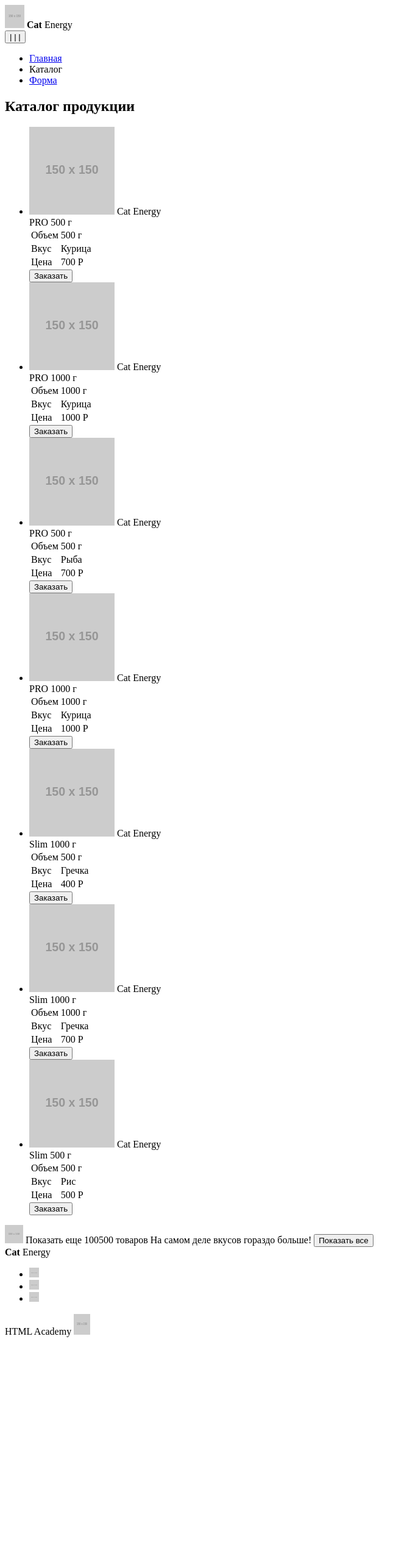
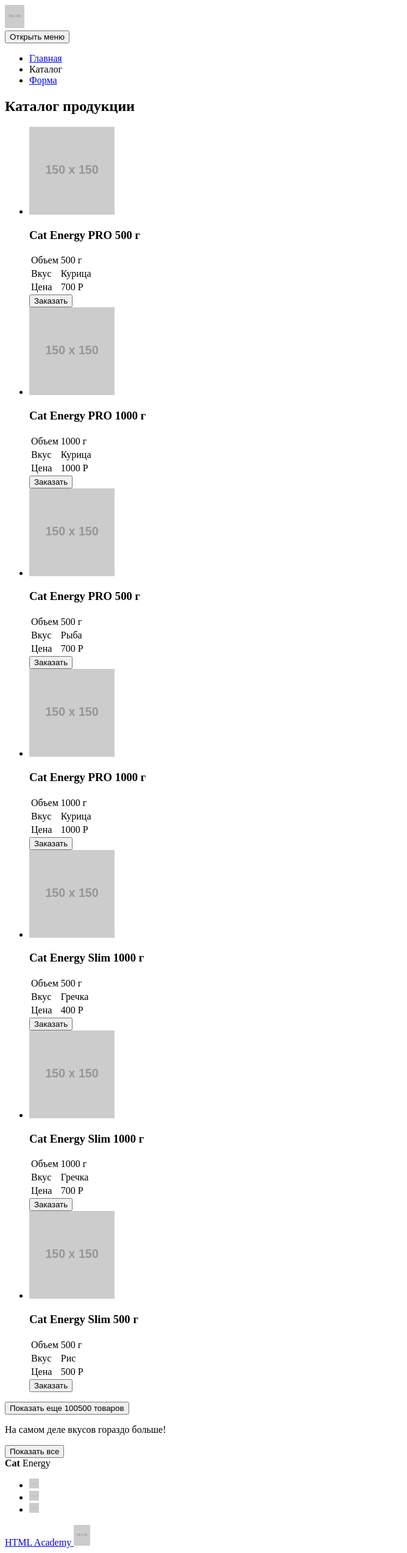
Before and after one commit to zCleverest/354775-cat-energy-18, a website: page source/catalog.html in a window 1280 px wide. Shown: the whole page at 61% size, without its empty margins (0-668 px from the left). Before the commit the page ends 2201 px from the top, so only its background shows below. Drawn offline with Linux system fonts and the light colour scheme; placeholder pictures from the web are drawn by us.

Commit message:
Добавляет правки в текущую разметку

```diff
--- a/source/catalog.html
+++ b/source/catalog.html
@@ -5,16 +5,13 @@
     <title>HTML Academy: Кэт энерджи | Каталог</title>
   </head>
   <body class="page">
-    <header class="page-header header">
-      <div class="page-header__content">
-        <a class="page-logo page-header__logo">
-          <img src="https://via.placeholder.com/150x150" width="32" height="38" class="page-header__logo-image" alt="logotype">
+    <header class="page__header header">
+      <div class="header__content">
+        <a href="index.html" class="page__logo header__logo">
+          <img src="https://via.placeholder.com/150x150" width="32" height="38" class="page__logo-image header__logo-image" alt="Cat Energy">
         </a>
-        <span class="page-title page-title__header">
-          <b>Cat</b> Energy
-        </span>
         <nav class="main-nav">
-          <button class="main-nav__toggle" type="button">| | |</button>
+          <button class="main-nav__toggle" type="button">Открыть меню</button>
           <ul class="main-nav__list visually-hidden">
             <li class="main-nav__item">
               <a href="index.html">Главная</a>
@@ -30,16 +27,16 @@
       </div>
     </header>
 
-    <main class="page-main">
+    <main class="page__main">
       <section class="catalog">
         <div class="catalog__content">
           <h1>Каталог продукции</h1>
           <ul class="catalog__list">
             <li class="catalog__item">
               <img src="https://via.placeholder.com/150x150" alt="Item-1" class="catalog__image" width="140" height="144" >
-              <span class="catalog__title">
-                  Cat Energy <br> PRO 500 г
-              </span>
+              <h3 class="catalog__title">
+                  Cat Energy PRO 500 г
+              </h3>
               <table class="catalog__list">
                 <tr>
                   <td class="catalog__option">Объем</td>
@@ -58,9 +55,9 @@
             </li>
             <li class="catalog__item">
               <img src="https://via.placeholder.com/150x150" alt="Item-2" class="catalog__image" width="140" height="144" >
-              <span class="catalog__title">
-                  Cat Energy <br> PRO 1000 г
-              </span>
+              <h3 class="catalog__title">
+                  Cat Energy PRO 1000 г
+              </h3>
               <table class="catalog__list">
                 <tr>
                   <td class="catalog__option">Объем</td>
@@ -79,9 +76,9 @@
             </li>
             <li class="catalog__item">
               <img src="https://via.placeholder.com/150x150" alt="Item-3" class="catalog__image" width="140" height="144" >
-              <span class="catalog__title">
-                  Cat Energy <br> PRO 500 г
-              </span>
+              <h3 class="catalog__title">
+                  Cat Energy PRO 500 г
+              </h3>
               <table class="catalog__list">
                 <tr>
                   <td class="catalog__option">Объем</td>
@@ -100,9 +97,9 @@
             </li>
             <li class="catalog__item">
               <img src="https://via.placeholder.com/150x150" alt="Item-4" class="catalog__image" width="140" height="144" >
-              <span class="catalog__title">
-                  Cat Energy <br> PRO 1000 г
-              </span>
+              <h3 class="catalog__title">
+                  Cat Energy PRO 1000 г
+              </h3>
               <table class="catalog__list">
                 <tr>
                   <td class="catalog__option">Объем</td>
@@ -121,9 +118,9 @@
             </li>
             <li class="catalog__item">
               <img src="https://via.placeholder.com/150x150" alt="Item-5" class="catalog__image" width="140" height="144" >
-              <span class="catalog__title">
-                  Cat Energy <br> Slim 1000 г
-              </span>
+              <h3 class="catalog__title">
+                  Cat Energy Slim 1000 г
+              </h3>
               <table class="catalog__list">
                 <tr>
                   <td class="catalog__option">Объем</td>
@@ -142,9 +139,9 @@
             </li>
             <li class="catalog__item">
               <img src="https://via.placeholder.com/150x150" alt="Item-6" class="catalog__image" width="140" height="144" >
-              <span class="catalog__title">
-                  Cat Energy <br> Slim 1000 г
-              </span>
+              <h3 class="catalog__title">
+                  Cat Energy Slim 1000 г
+              </h3>
               <table class="catalog__list">
                 <tr>
                   <td class="catalog__option">Объем</td>
@@ -163,9 +160,9 @@
             </li>
             <li class="catalog__item">
               <img src="https://via.placeholder.com/150x150" alt="Item-3" class="catalog__image" width="140" height="144">
-              <span class="catalog__title">
-                  Cat Energy <br> Slim 500 г
-              </span>
+              <h3 class="catalog__title">
+                  Cat Energy Slim 500 г
+              </h3>
               <table class="catalog__list">
                 <tr>
                   <td class="catalog__option">Объем</td>
@@ -184,18 +181,17 @@
             </li>
           </ul>
           <div class="show-more">
-            <img src="https://via.placeholder.com/150x150" alt="Show more" class="show-more__image" width="30" height="30">
-            <span class="show-more__title">Показать еще 100500 товаров</span>
-            <span class="show-more__description">На самом деле вкусов гораздо больше!</span>
-            <button class="button button--grey show-more__button" type="button">Показать все</button>
+            <button class="show-more__button">Показать еще 100500 товаров</button>
+            <p class="show-more__description">На самом деле вкусов гораздо больше!</p>
+            <button class="show-more__button" type="button">Показать все</button>
           </div>
         </div>
       </section>
     </main>
 
-    <footer class="page-footer footer">
+    <footer class="page__footer footer">
       <div class="footer__content">
-        <span class="page-title page-title__footer">
+        <span class="page__title footer__title">
           <b>Cat</b> Energy
         </span>
         <ul class="social">
@@ -206,7 +202,7 @@
           </li>
           <li class="social__item">
             <a href="https://www.instagram.com/htmlacademy" class="social__link">
-              <img src="https://via.placeholder.com/150x150" class="social__image social__image-instagram" width="16" height="16" alt="Instagram">
+              <img src="https://via.placeholder.com/150x150" class="social__image social__image-ig" width="16" height="16" alt="Instagram">
             </a>
           </li>
           <li class="social__item">
@@ -215,7 +211,7 @@
             </a>
           </li>
         </ul>
-        <a class="copyright">
+        <a href="https://htmlacademy.ru/intensive/adaptive" class="copyright">
           <span class="copyright__text">HTML Academy</span>
           <img src="https://via.placeholder.com/150x150" class="copyright__image" width="27" height="34" alt="Academy">
         </a>
```
Also changed, not shown: source/form.html (+9 -12 lines), source/index.html (+17 -32 lines).
